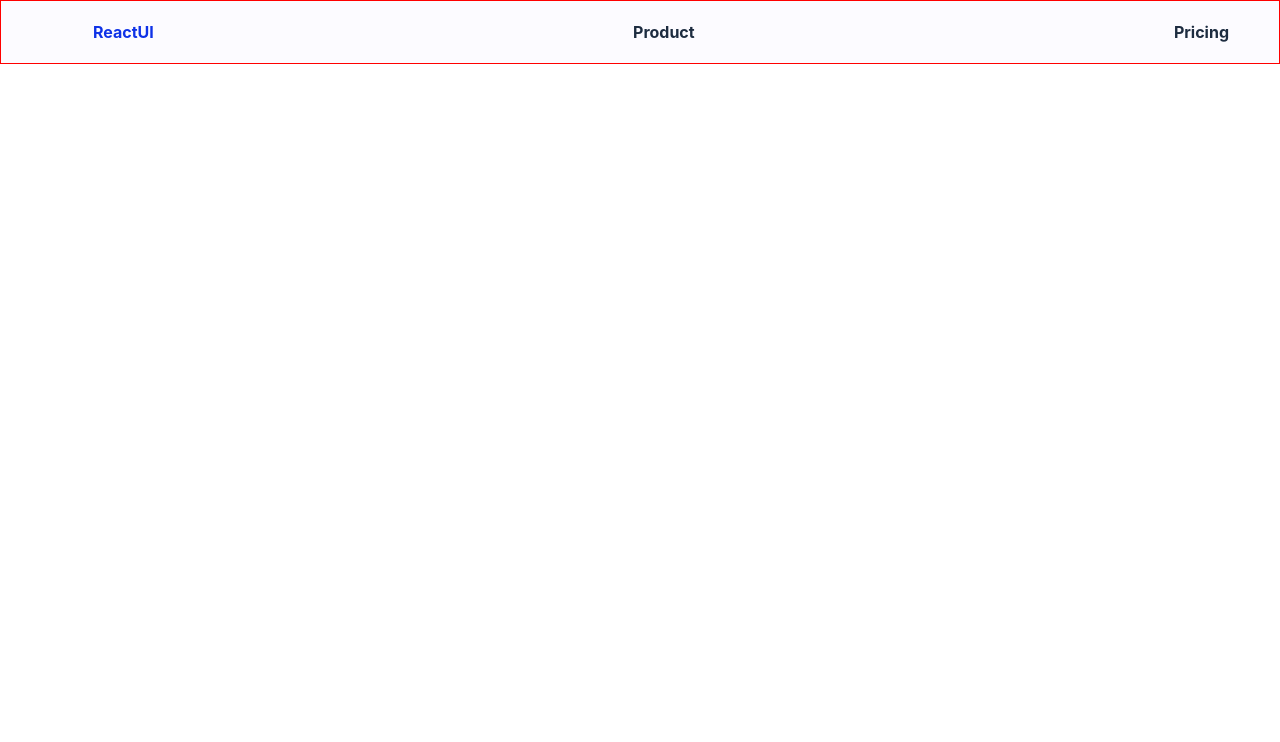
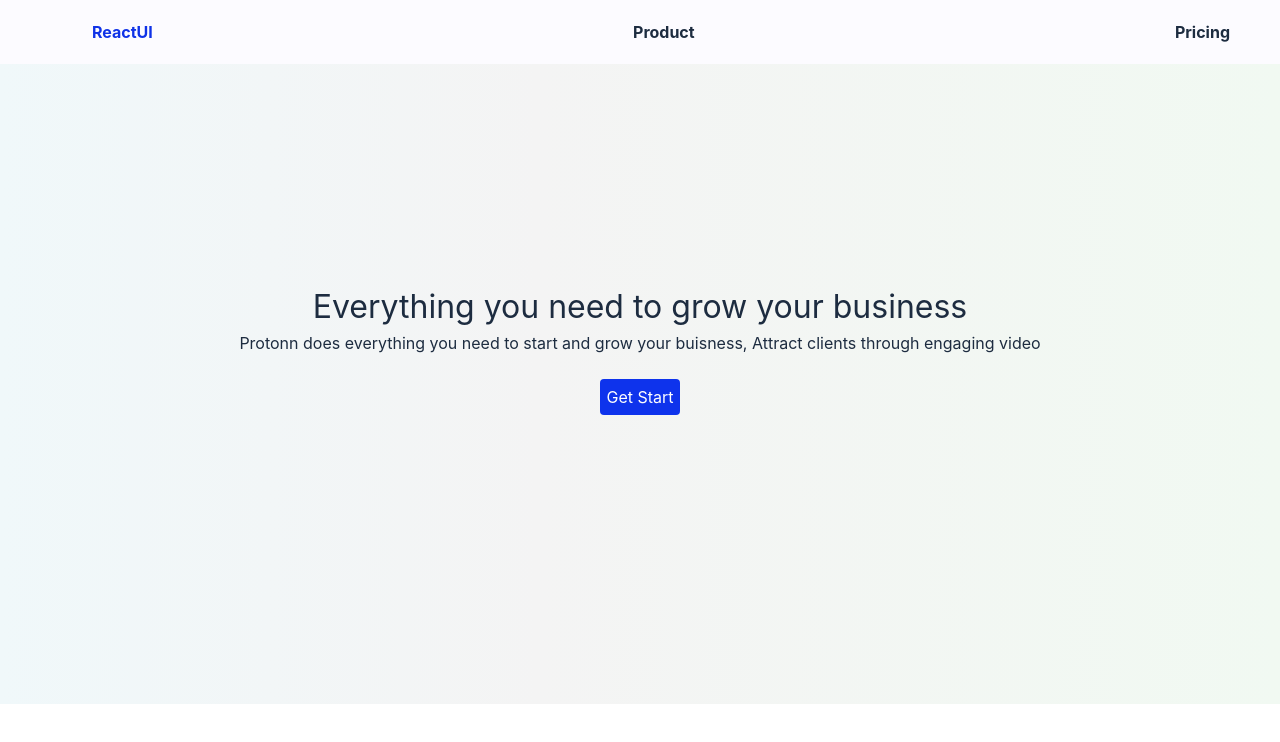
Before and after one commit to Hefeixiong/reactUI, a React (Create React App) app: page / in a window 1280 px wide. Shown: the top 742 px of the page. Built offline with nearby package versions, Linux system fonts and the light colour scheme.

Commit message:
Home布局

```diff
--- a/public/index.html
+++ b/public/index.html
@@ -11,7 +11,7 @@
     <link rel="apple-touch-icon" href="%PUBLIC_URL%/logo192.png" />
     <link rel="manifest" href="%PUBLIC_URL%/manifest.json" />
     <title>React App</title>
-    <script src="//at.alicdn.com/t/c/font_3595741_y8r5rxf20d.js"></script>
+    <script src="//at.alicdn.com/t/c/font_3595741_0z3vr5y6csfo.js"></script>
   </head>
   <body>
     <noscript>You need to enable JavaScript to run this app.</noscript>
--- /dev/null
+++ b/src/home/Main.tsx
@@ -0,0 +1,30 @@
+import React from "react";
+import "./styles/main.scss";
+
+const Main = () => {
+  return (
+    <div className="Wrapper-main">
+      <div className="text">
+        <h1>Everything you need to grow your business</h1>
+        <p>
+          Protonn does everything you need to start and grow your buisness,
+          Attract clients through engaging video
+        </p>
+      </div>
+      <div className="button">Get Start</div>
+      <div className="wrapper-icon">
+        <svg aria-hidden="true">
+          <use xlinkHref="#icon-React"></use>
+        </svg>
+        <svg aria-hidden="true">
+          <use xlinkHref="#icon-ts"></use>
+        </svg>
+        <svg aria-hidden="true">
+          <use xlinkHref="#icon-light"></use>
+        </svg>
+      </div>
+    </div>
+  );
+};
+
+export default Main;
--- a/src/home/index.tsx
+++ b/src/home/index.tsx
@@ -1,10 +1,12 @@
 import React from "react";
+import Main from "./Main";
 import Navbar from "./Navbar";
 
 const Home = () => {
   return (
     <div>
       <Navbar />
+      <Main />
     </div>
   );
 };
--- /dev/null
+++ b/src/home/styles/main.scss
@@ -0,0 +1,30 @@
+.Wrapper-main {
+  display: flex;
+  height: 640px;
+  flex-direction: column;
+  justify-content: center;
+  align-items: center;
+  background: rgb(240,248,250);
+  background: linear-gradient(90deg, rgba(240,248,250,1) 0%, rgba(244,244,244,1) 42%, rgba(241,249,242,1) 100%);
+  > .text {
+    margin: 12px 0;
+    display: flex;
+    flex-direction: column;
+    justify-content: center;
+    align-items: center;
+  }
+  > .button {
+    color: white;
+    border-radius: 4px;
+    background: #0e33ec;
+    padding: 6px;
+    margin: 12px 0;
+  }
+
+  > .wrapper-icon {
+    > svg {
+      width: 64px;
+      height: 64px;
+    }
+  }
+}
--- a/src/home/styles/navbar.scss
+++ b/src/home/styles/navbar.scss
@@ -5,7 +5,6 @@
   font-weight: bolder;
   background: #fcfbff;
   height: 64px;
-  border: 1px solid red;
   > li {
     margin: 0 50px;
   }
```
Also changed, not shown: src/home/Sidebar.tsx (added, +7 -0 lines).
